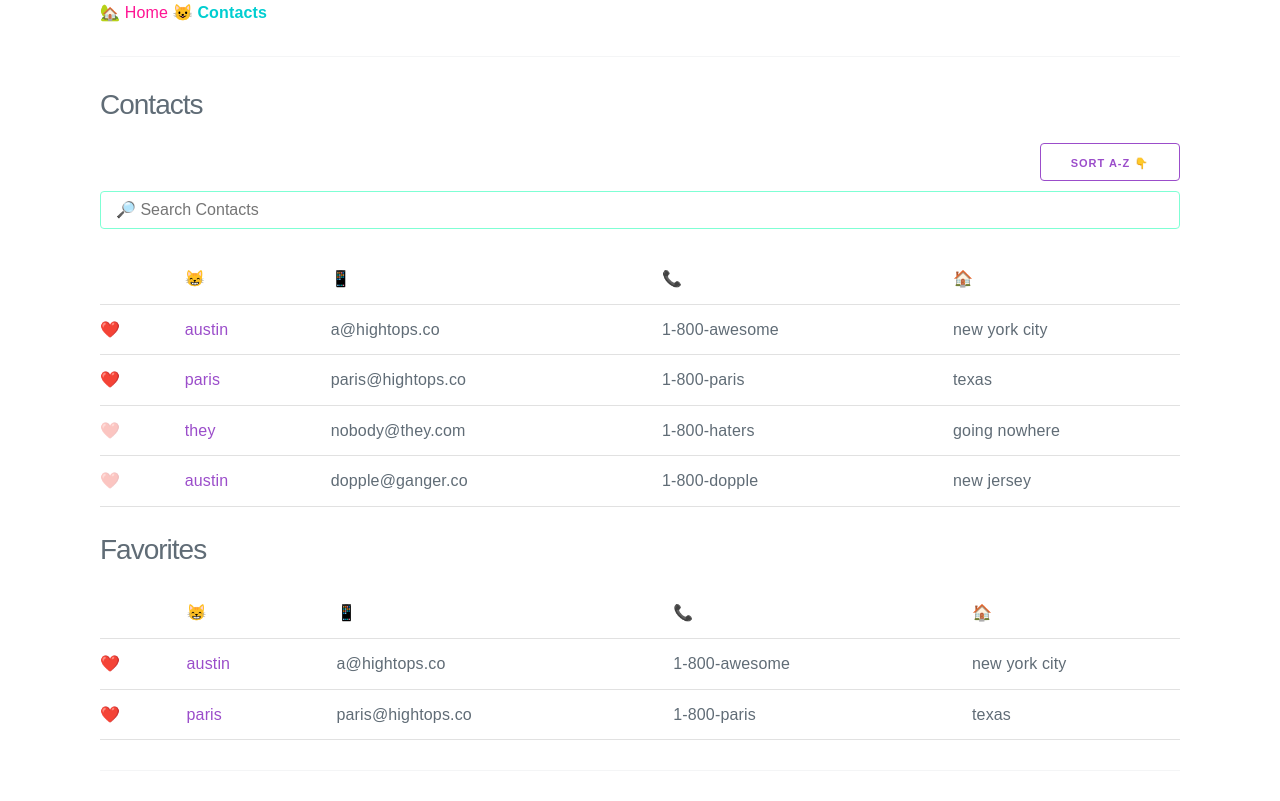
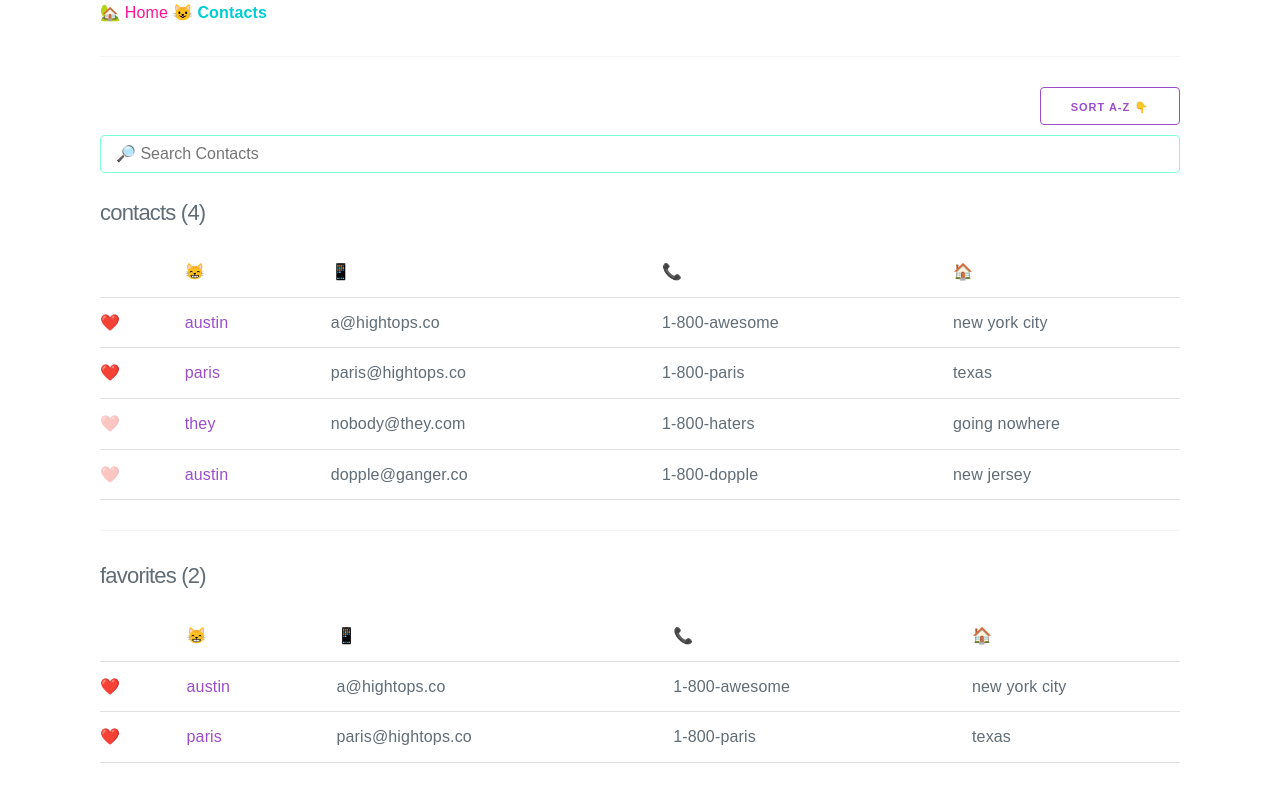
Before and after one commit to austinsamsel/react-rolodex, a React (Create React App) app: page /contacts in a window 1280 px wide. Built offline with nearby package versions, Linux system fonts and the light colour scheme.

Commit message:
redux sort

```diff
--- a/src/actions/sort.js
+++ b/src/actions/sort.js
@@ -0,0 +1,5 @@
+export function SortContacts() {
+  return {
+    type: 'SORT_CONTACTS',
+  }
+}
--- a/src/components/ContactsPage.js
+++ b/src/components/ContactsPage.js
@@ -3,29 +3,24 @@ import ContactList from './ContactList.js'
 import SearchWrap from '../containers/SearchWrap.js'
 import SortWrap from '../containers/SortWrap.js'
 
-export default ({contacts, search_query, favorites, mark_as_favorite, sort, sort_order}) => {
-  return (
+export default ({contacts, search_query, order, favorites}) =>  {
+  return(
     <div>
-      <div>
-        <h3>Contacts</h3>
       <div className="float-right">
-          <SortWrap
-            sort={sort}
-            sort_order={sort_order}
-          />
+        <SortWrap />
       </div>
       <SearchWrap />
+      <h4>contacts ({contacts.length})</h4>
       <ContactList
         contacts={contacts}
-          mark_as_favorite={mark_as_favorite}
+        search_query={search_query}
+        order={order}
       />
-        <h3>Favorites</h3>
+      <hr />
+      <h4>favorites ({favorites.length})</h4>
       <ContactList
         contacts={favorites}
-          mark_as_favorite={mark_as_favorite}
       />
-      </div>
-      <hr />
     </div>
   )
 }
--- a/src/components/FavoriteItem.js
+++ b/src/components/FavoriteItem.js
@@ -1,7 +1,6 @@
 import React from 'react'
 
 export default ({contact, mark_as_favorite}) =>  {
-  console.log(mark_as_favorite)
   return(
     <span
       onClick={ e => {
--- a/src/containers/SearchWrap.js
+++ b/src/containers/SearchWrap.js
@@ -5,7 +5,6 @@ import Search from '../components/Search.js'
 
 let SearchWrap = ({dispatch, search_query}) => {
   const query = (user_input) => {
-    console.log(user_input)
     dispatch(SearchQuery(user_input))
   }
   return(
```
Lines whose indentation alone changed are shown as unchanged.
